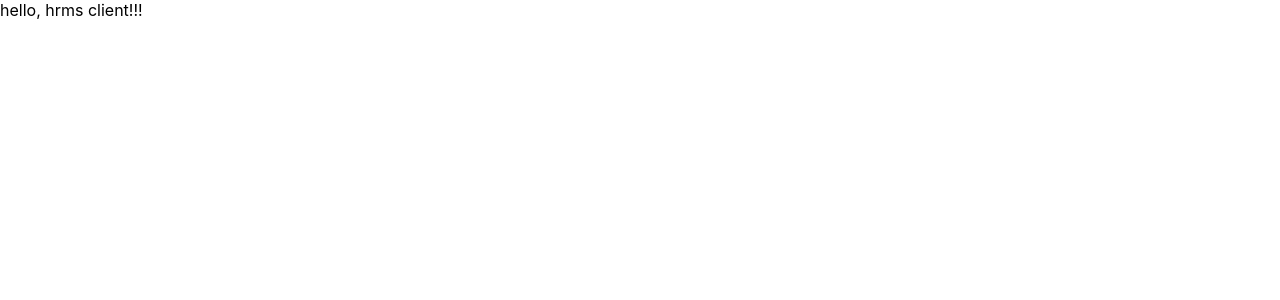
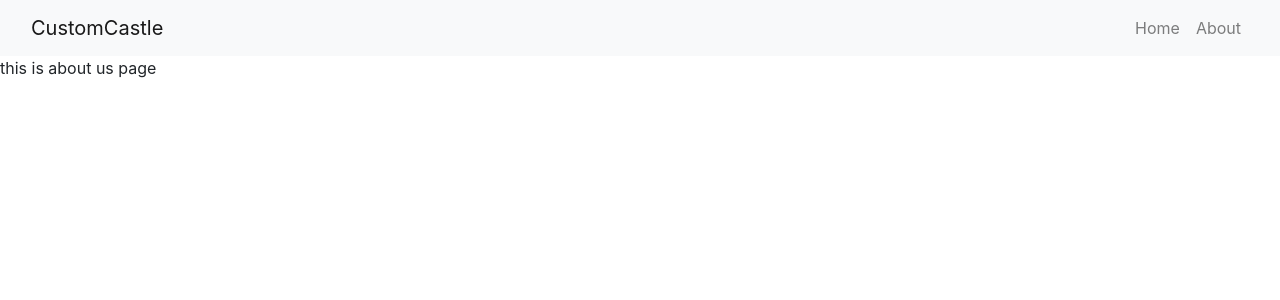
Before and after one commit to predator2v0/hrms-mern, a React (Create React App) app in the folder hrms-client/: page /about in a window 1280 px wide. Shown: the top 300 px of the page. Built offline with nearby package versions, Linux system fonts and the light colour scheme.

Commit message:
client side basic routing setup completed

```diff
--- a/hrms-client/package.json
+++ b/hrms-client/package.json
@@ -8,6 +8,7 @@
     "@testing-library/user-event": "^13.5.0",
     "react": "^18.2.0",
     "react-dom": "^18.2.0",
+    "react-router-dom": "^6.3.0",
     "react-scripts": "5.0.1",
     "web-vitals": "^2.1.4"
   },
--- a/hrms-client/public/index.html
+++ b/hrms-client/public/index.html
@@ -24,7 +24,14 @@
       work correctly both with client-side routing and a non-root public URL.
       Learn how to configure a non-root public URL by running `npm run build`.
     -->
-    <title>React App</title>
+        <title>CC | CustomCastle</title>
+        <!-- bootstrap v4.6 css cdn -->
+        <link
+            rel="stylesheet"
+            href="https://cdn.jsdelivr.net/npm/bootstrap@4.6.1/dist/css/bootstrap.min.css"
+            integrity="sha384-zCbKRCUGaJDkqS1kPbPd7TveP5iyJE0EjAuZQTgFLD2ylzuqKfdKlfG/eSrtxUkn"
+            crossorigin="anonymous"
+        />
     </head>
     <body>
         <noscript>You need to enable JavaScript to run this app.</noscript>
@@ -39,5 +46,16 @@
       To begin the development, run `npm start` or `yarn start`.
       To create a production bundle, use `npm run build` or `yarn build`.
     -->
+        <!-- bootstrap v4.6 js cdn -->
+        <script
+            src="https://cdn.jsdelivr.net/npm/jquery@3.5.1/dist/jquery.slim.min.js"
+            integrity="sha384-DfXdz2htPH0lsSSs5nCTpuj/zy4C+OGpamoFVy38MVBnE+IbbVYUew+OrCXaRkfj"
+            crossorigin="anonymous"
+        ></script>
+        <script
+            src="https://cdn.jsdelivr.net/npm/bootstrap@4.6.1/dist/js/bootstrap.bundle.min.js"
+            integrity="sha384-fQybjgWLrvvRgtW6bFlB7jaZrFsaBXjsOMm/tB9LTS58ONXgqbR9W8oWht/amnpF"
+            crossorigin="anonymous"
+        ></script>
     </body>
 </html>
--- /dev/null
+++ b/hrms-client/src/App.jsx
@@ -0,0 +1,21 @@
+import React from "react";
+import { Routes, Route } from "react-router-dom";
+import Home from "./components/Home";
+import Navbar from "./components/Navbar";
+import "./assets/css/common.css";
+import About from "./components/About";
+
+const App = () => {
+    return (
+        <div>
+            <Navbar />
+            <Routes>
+                <Route path='/' element={<Home />} />
+                <Route path='/about' element={<About />} />
+            </Routes>
+
+        </div>
+    );
+};
+
+export default App;
--- a/hrms-client/src/Home.jsx
+++ /dev/null
@@ -1,10 +0,0 @@
-
-const Home = () => {
-  return (
-    <div className="App">
-      hello, hrms client!!!
-    </div>
-  );
-}
-
-export default Home;
--- /dev/null
+++ b/hrms-client/src/assets/css/common.css
@@ -0,0 +1,5 @@
+*{
+    margin: 0;
+    padding: 0;
+    box-sizing: border-box;
+}
--- /dev/null
+++ b/hrms-client/src/components/About.jsx
@@ -0,0 +1,11 @@
+import React from 'react';
+
+const About = () => {
+    return (
+        <div>
+            this is about us page
+        </div>
+    );
+};
+
+export default About;
--- /dev/null
+++ b/hrms-client/src/components/Home.jsx
@@ -0,0 +1,9 @@
+const Home = () => {
+    return (
+        <div>
+            this is home comp.
+        </div>
+    );
+};
+
+export default Home;
--- /dev/null
+++ b/hrms-client/src/components/Navbar.jsx
@@ -0,0 +1,45 @@
+import React from "react";
+import { Link } from "react-router-dom";
+const Navbar = () => {
+    return (
+        <>
+            <nav className='navbar navbar-expand-lg navbar-light bg-light'>
+                <div className='container-fluid'>
+                    <a className='navbar-brand' href='/'>
+                        CustomCastle
+                    </a>
+                    <button
+                        className='navbar-toggler'
+                        type='button'
+                        data-bs-toggle='collapse'
+                        data-bs-target='#navbarNav'
+                        aria-controls='navbarNav'
+                        aria-expanded='false'
+                        aria-label='Toggle navigation'
+                    >
+                        <span className='navbar-toggler-icon'></span>
+                    </button>
+                    <div className='collapse navbar-collapse' id='navbarNav'>
+                        <ul className='navbar-nav ml-auto'>
+                            <li className='nav-item'>
+                                <Link
+                                    className='nav-link'
+                                    to='/'
+                                >
+                                    Home
+                                </Link>
+                            </li>
+                            <li className='nav-item'>
+                                <Link className='nav-link' to='/about'>
+                                    About
+                                </Link>
+                            </li>
+                        </ul>
+                    </div>
+                </div>
+            </nav>
+        </>
+    );
+};
+
+export default Navbar;
--- a/hrms-client/src/index.js
+++ b/hrms-client/src/index.js
@@ -1,14 +1,17 @@
-import React from 'react';
-import ReactDOM from 'react-dom/client';
-import './index.css';
-import Home from './Home';
-import reportWebVitals from './reportWebVitals';
+import React from "react";
+import ReactDOM from "react-dom/client";
+import { BrowserRouter } from "react-router-dom";
+import "./index.css";
+import App from "./App";
+import reportWebVitals from "./reportWebVitals";
 
-const root = ReactDOM.createRoot(document.getElementById('root'));
+const root = ReactDOM.createRoot(document.getElementById("root"));
 root.render(
-  <React.StrictMode>
-    <Home />
-  </React.StrictMode>
+    <React.StrictMode>
+        <BrowserRouter>
+            <App />
+        </BrowserRouter>
+    </React.StrictMode>
 );
 
 // If you want to start measuring performance in your app, pass a function
```
Also changed, not shown: 1 other file (tests, documents, lock files or other folders). Lines whose indentation alone changed are shown as unchanged.
